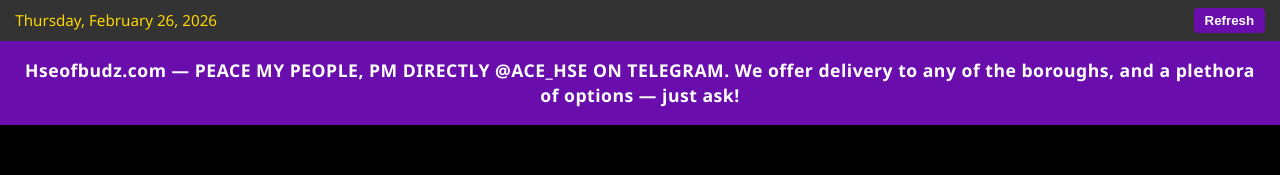
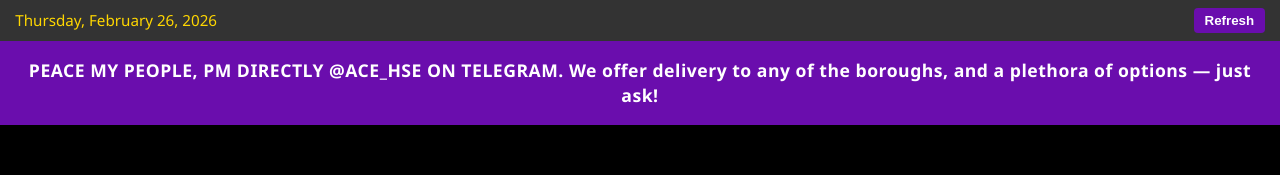
Before and after one commit to guyguyguyganjaman/HSE-MENU, a plain HTML site: page index.html in a window 1280 px wide. Shown: the top 175 px of the page. Drawn offline with Linux system fonts and the light colour scheme.

Commit message:
Updated website

```diff
--- a/index.html
+++ b/index.html
@@ -100,7 +100,7 @@
   </div>
 
   <div class="banner">
-    Hseofbudz.com — PEACE MY PEOPLE, PM DIRECTLY @ACE_HSE ON TELEGRAM.
+            PEACE MY PEOPLE, PM DIRECTLY @ACE_HSE ON TELEGRAM.
 
     We offer delivery to any of the boroughs, and a plethora of options — just ask!
   </div>
```
